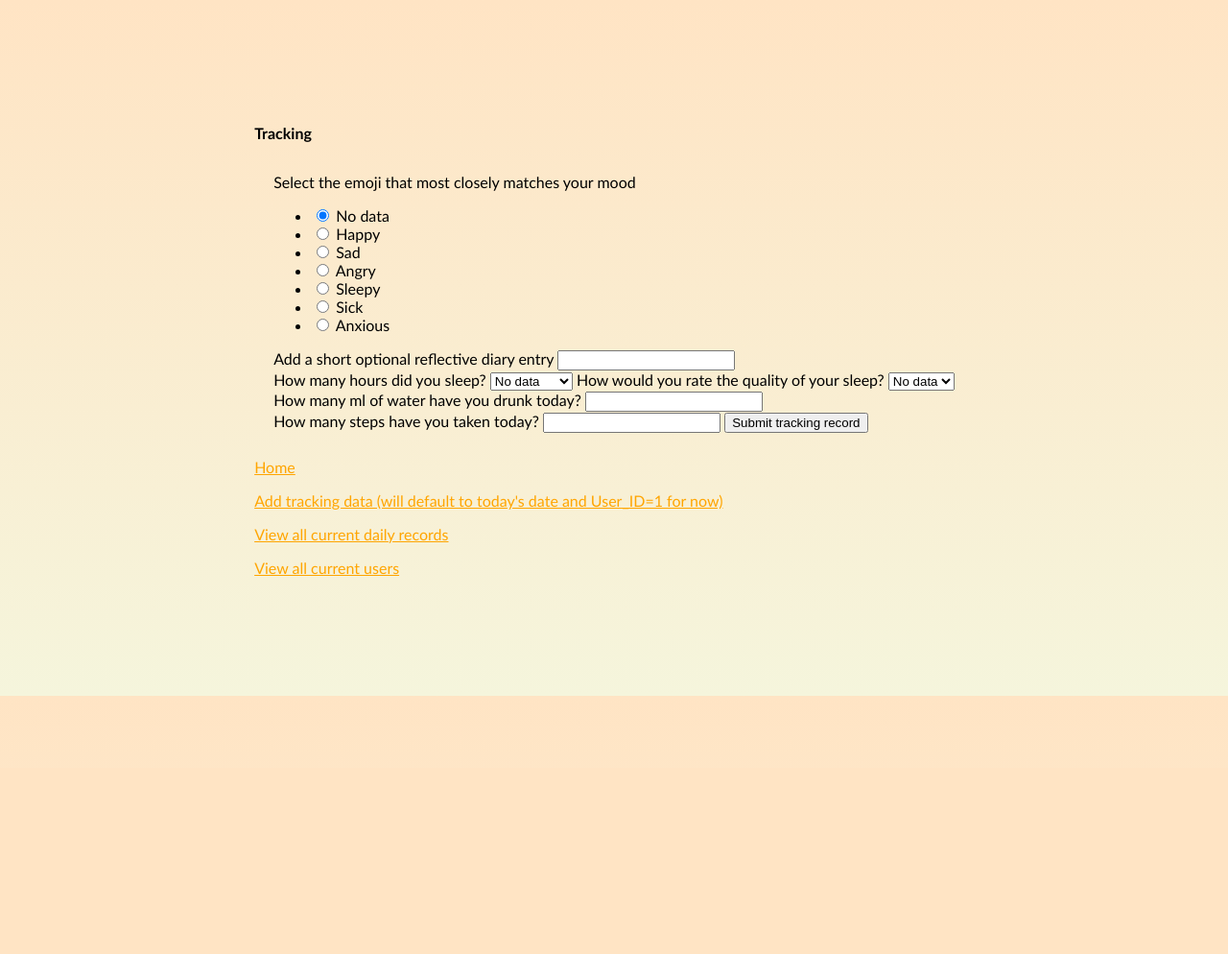
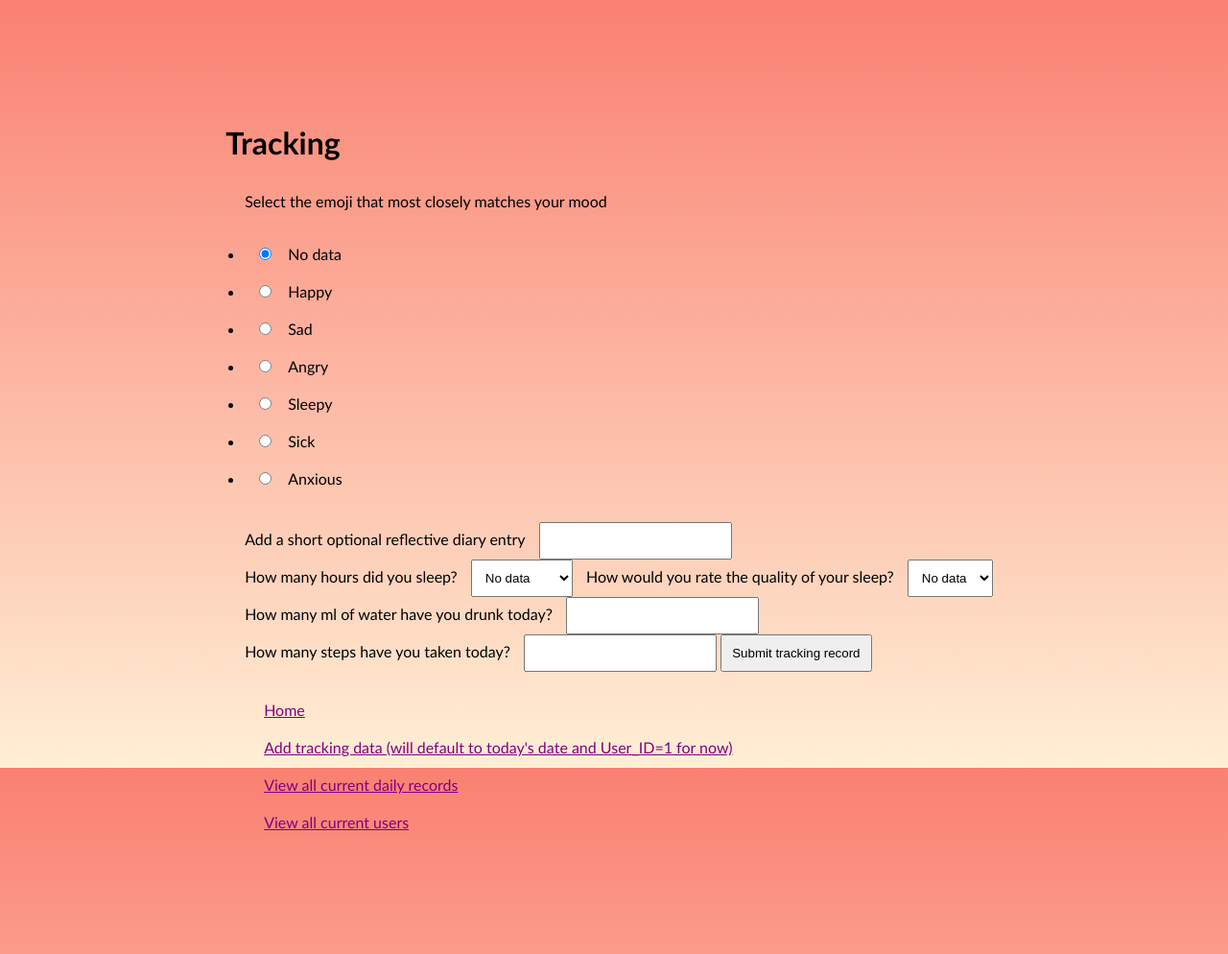
Before and after one commit to JodyBroad/CFG-Degree-Final-Project, a Flask app: page /tracking in a window 1280 px wide. Shown: the whole page at 96% size. Before the commit the page ends 725 px from the top, so only its background shows below. Run offline with Flask 3, Linux system fonts and the light colour scheme; parts of the project's set-up code (start-up, migrations or seed data) failed here and were passed over.

Commit message:
playing around with CSS for each webpage and organising indentation for the html files

```diff
--- a/static/styles.css
+++ b/static/styles.css
@@ -1,6 +1,5 @@
 /* ----- layout.html ----- */
-
-body {
+body{
     display: flex;
     flex-direction: column;
     justify-content: center;
@@ -13,18 +12,27 @@ body {
     padding: 100px;
 }
 
-.btn {
+.form * {
+    padding: 10px;
+}
+
+.btn{
     border-radius:30%;
     background-color: blueviolet;
     color:purple;
     font-weight: bold;
     margin-top: 10px;
-    padding: 20px;
 }
 
 .btn:hover{
     cursor: pointer;
 }
+
+.page_links * {
+    color: purple;
+    margin: 20px;
+}
+
 
 /* ----- home ----- */
 .heading p{
@@ -35,14 +43,14 @@ body {
     text-align: center;
 }
 
-.register{
-    padding: 10px;
+#home_links a{
+    color: white;
 }
 
 
 /* ----- user_lists ----- */
-.lists {
-    padding: 100px;
+.lists{
+    padding: 150px;
     display: flex;
     flex-direction: column;
     align-items: center;
@@ -59,8 +67,9 @@ body {
 }
 
 #list_links a{
-    color: orange;
+    color: white;
 }
+
 
 /* ----- tracking ----- */
 .tracking{
@@ -69,22 +78,30 @@ body {
     align-items: center;
     font-family: 'Gill Sans', 'Gill Sans MT', Calibri, 'Trebuchet MS', sans-serif;
     color: black;
-    background: linear-gradient(bisque, beige);
+    background: linear-gradient(Salmon, PapayaWhip);
+    background-repeat: no-repeat;
     background-size: cover;
+    background-attachment: fixed;
 }
 
-.tracking h4{
+.tracking h1, .track-form{
     color: black;
 }
 
-#tracking_links a{
-    color: orange;
+
+/* ----- user_data ----- */
+.table, #user_data_heading{
+    color: black;
 }
 
-.track-form{
-    padding: 10px;
+.user-data{
+    display: flex;
+    flex-direction: column;
+    align-items: center;
+    font-family: 'Gill Sans', 'Gill Sans MT', Calibri, 'Trebuchet MS', sans-serif;
     color: black;
-    margin: 10px;
+    background: linear-gradient(lavender, Plum);
+    background-repeat: no-repeat;
+    background-size: cover;
+    background-attachment: fixed;
 }
-
-/* ----- user_data ----- */
--- a/templates/home.html
+++ b/templates/home.html
@@ -11,7 +11,7 @@
     <div class="register">
       <h3>Sign up for an account</h3>
 
-        <div class='user_form'>
+        <div class='form' id="user_form">
             <form method='POST' action=''>
                 <!-- provides CSRF protection, alongside secret key. Use on all POST forms -->
                 {{ form.hidden_tag() }}
@@ -25,7 +25,7 @@
         </div>
     </div>
 
-    <div>
+    <div class="page_links" id="home_links">
         <p><a href="{{ url_for('user_list') }}">View all current users</a></p>
     </div>
 
--- a/templates/tracking.html
+++ b/templates/tracking.html
@@ -5,9 +5,9 @@
 <body class="tracking">
     <!--tracking entry -->
         <div class="tracking-entry">
-          <h4>Tracking</h4>
+          <h1>Tracking</h1>
 
-            <div class='track-form'>
+            <div class="form" id='track-form'>
                     <form method='POST' action=''>
                         <!-- provides CSRF protection, alongside secret key. Use on all POST forms -->
                         {{ form.hidden_tag() }}
@@ -25,7 +25,7 @@
                     {{ message }}
                     </form>
             </div>
-                <div id="tracking_links">
+                <div class="page_links" id="tracking_links">
                 <p><a href="{{ url_for('home') }}">Home</a></p>
                 <p><a href="{{ url_for('tracking') }}">Add tracking data (will default to today's date and User_ID=1 for now)</a></p>
                 <p><a href="{{ url_for('user_data') }}">View all current daily records</a></p>
--- a/templates/user_list.html
+++ b/templates/user_list.html
@@ -16,8 +16,8 @@
         </div>
     </section>
 
-    <section id="list_links">
-        <div>
+    <section>
+        <div class="page_links" id="list_links">
             <p><a href="{{ url_for('home') }}">Home</a></p>
             <p><a href="{{ url_for('tracking') }}">Add tracking data (will default to today's date and User_ID=1 for now)</a></p>
             <p><a href="{{ url_for('user_data') }}">View all current daily records</a></p>
```
Also changed, not shown: static/list_styles.css (deleted, +0 -17 lines), templates/user_data.html (+8 -4 lines).
